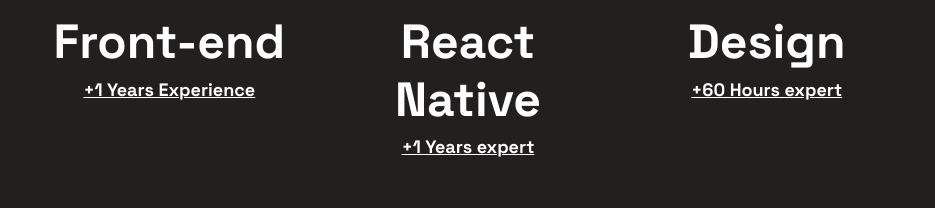
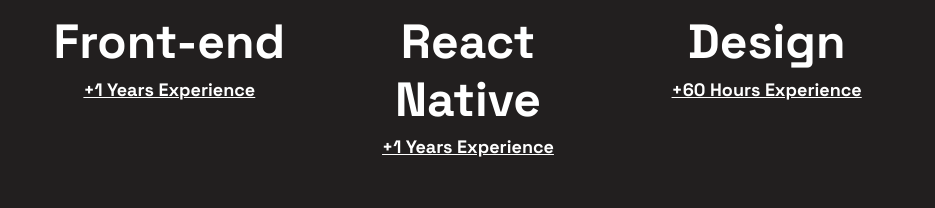
Before and after one commit to Omar-Nashaat/Nashaat-portfolio, a plain HTML site: page index.html in a window 1280 px wide. Shown: the part 906-1114 px from the top of the page, without its empty margins (172-1107 px from the left). Drawn offline with Linux system fonts and the light colour scheme.

Commit message:
edit Experience

```diff
--- a/index.html
+++ b/index.html
@@ -94,13 +94,13 @@
                 <div class="col-md-4">
                     <div class="about-content">
                         <h5>React Native</h5>
-                        <h6>+1 Years expert</h6>
+                        <h6>+1 Years Experience</h6>
                     </div>
                 </div>
                 <div class="col-md-4">
                     <div class="about-content">
                         <h5>Design</h5>
-                        <h6>+60 Hours expert</h6>
+                        <h6>+60 Hours Experience</h6>
                     </div>
                 </div>
             </div>
```
